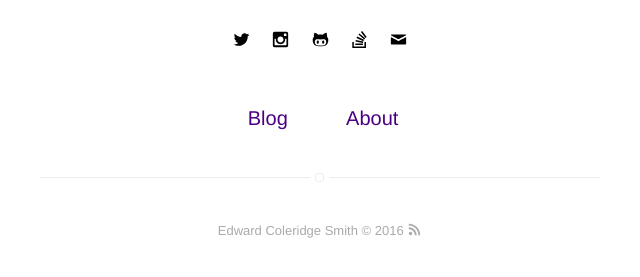
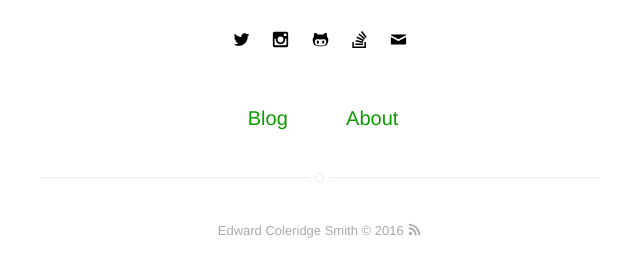
Before and after one commit to edcs/username.github.io, a Jekyll site: the page built from index.html, in a window 1280 px wide. Shown: the part 365-642 px from the top of the page, without its empty margins (320-960 px from the left). Built offline with Jekyll 4.4.1, drawn with Linux system fonts in a browser that asks for light colours.

Commit message:
Update link colours

```diff
--- a/_sass/base/variables.sass
+++ b/_sass/base/variables.sass
@@ -4,7 +4,7 @@ $fontMonospace: "Consolas", Liberation Mono, Menlo, Courier, monospace
 $alpha: #666
 $beta: #222
 $gama: #aaa
-$delta: #4b0082
+$delta: #0a9c00
 $epsilon: #ededed
 
 $mobile: "only screen and (max-width: 400px)"
```
